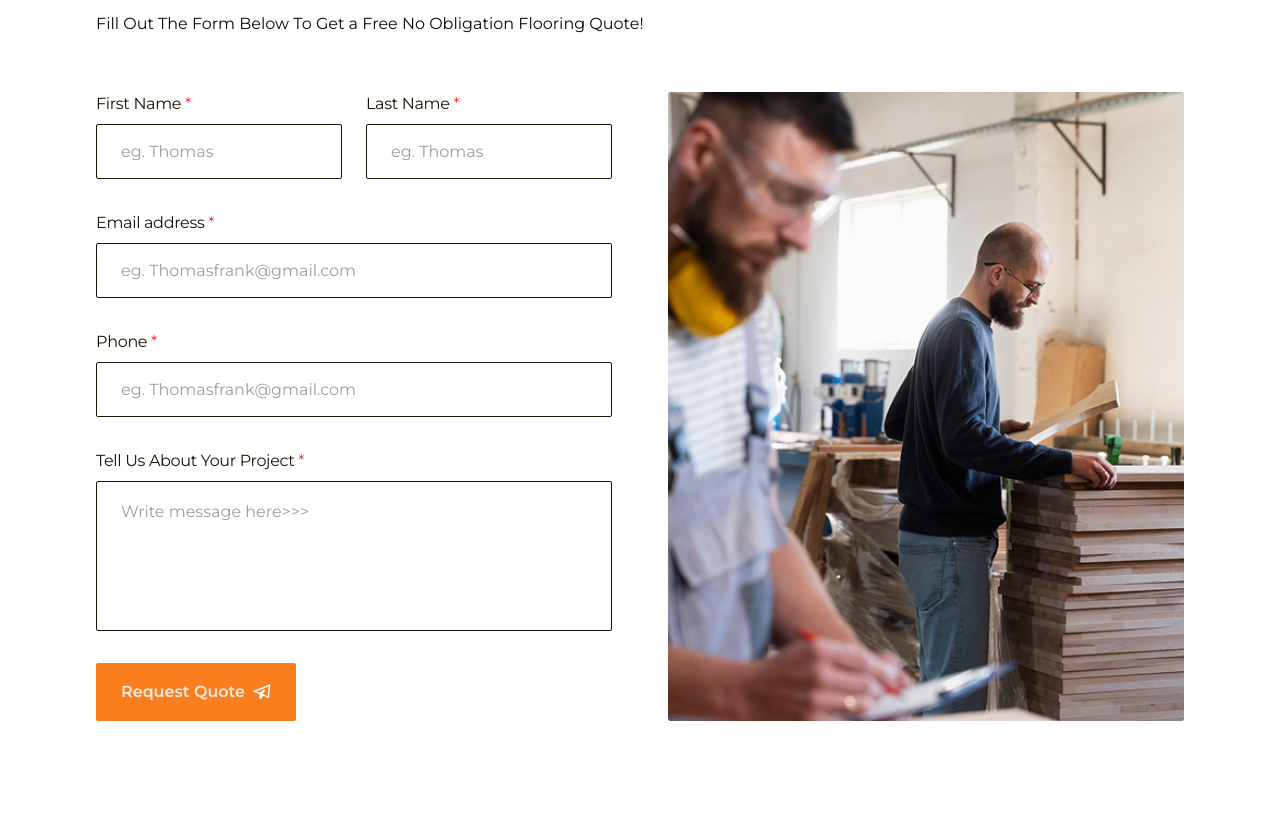
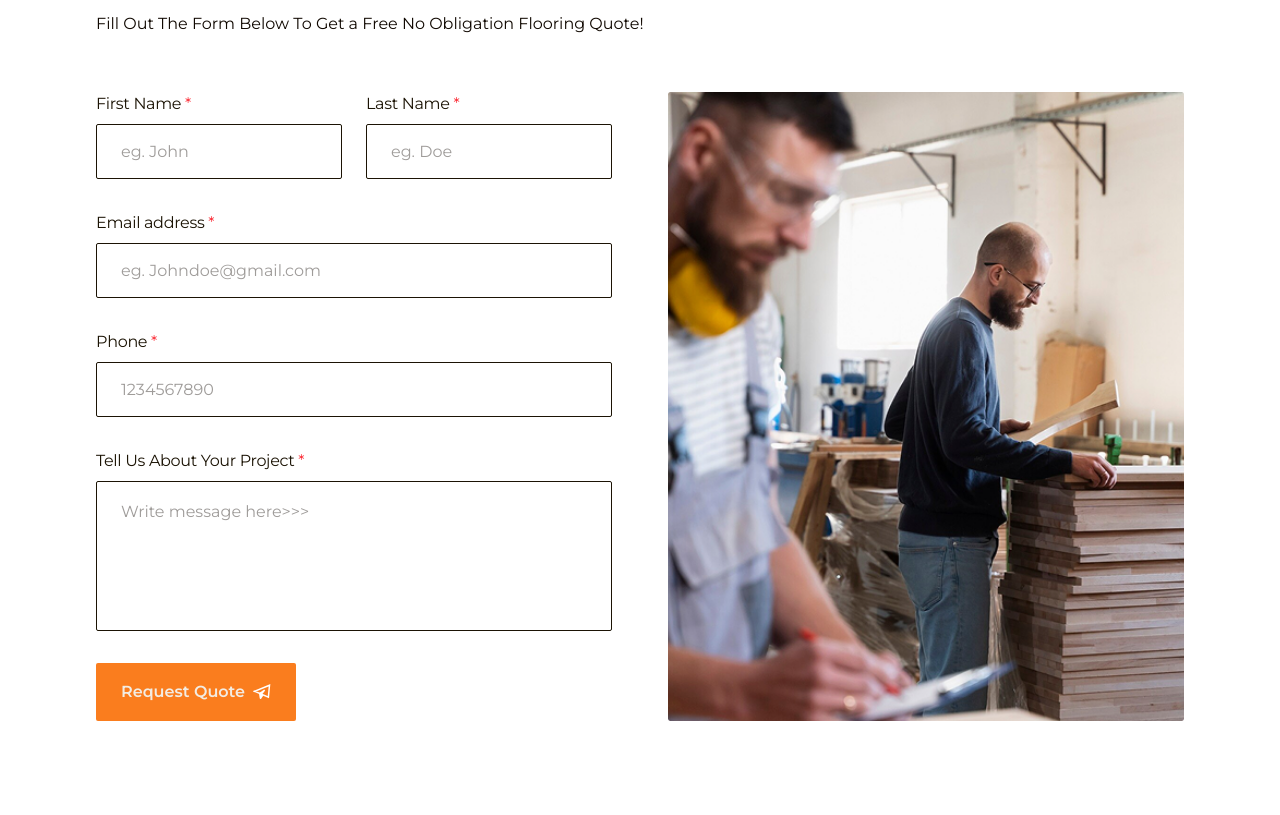
Before and after one commit to Tech-sensei/brs-flooring, a Next.js app: page /about in a window 1280 px wide. Shown: the part 1940-2755 px from the top of the page. Built offline with nearby package versions, Linux system fonts and the light colour scheme.

Commit message:
Update placeholders in contact form fields and customize Toastify styles

```diff
--- a/src/app/contact-us/page.jsx
+++ b/src/app/contact-us/page.jsx
@@ -192,7 +192,7 @@ const ContactUs = () => {
                 name="firstName"
                 value={formData.firstName}
                 onChange={handleChange}
-                placeholder="eg. Thomas"
+                placeholder="eg. John"
                 className={`w-full flex items-center gap-2 py-[18px] px-6 h-[55px] rounded-xs border border-[#1B1304] text-dark outline-none focus:border focus:border-[#1B1304] placeholder:text-dark/40 placeholder:font-normal placeholder:font-sans ${
                   errors.firstName ? "border-red-500" : "border-[#1B1304]"
                 }`}
@@ -211,7 +211,7 @@ const ContactUs = () => {
                 name="lastName"
                 value={formData.lastName}
                 onChange={handleChange}
-                placeholder="eg. Thomas"
+                placeholder="eg. Doe"
                 className={`w-full flex items-center gap-2 py-[18px] px-6 h-[55px] rounded-xs border border-[#1B1304] text-dark outline-none focus:border focus:border-[#1B1304] placeholder:text-dark/40 placeholder:font-normal placeholder:font-sans ${
                   errors.lastName ? "border-red-500" : "border-[#1B1304]"
                 }`}
@@ -231,7 +231,7 @@ const ContactUs = () => {
               name="email"
               value={formData.email}
               onChange={handleChange}
-              placeholder="eg. Thomasfrank@gmail.com"
+              placeholder="eg. johndoe@gmail.com"
               className={`w-full flex items-center gap-2 py-[18px] px-6 h-[55px] rounded-xs border border-[#1B1304] text-dark outline-none focus:border focus:border-[#1B1304] placeholder:text-dark/40 placeholder:font-normal placeholder:font-sans ${
                 errors.email ? "border-red-500" : "border-[#1B1304]"
               }`}
@@ -250,7 +250,7 @@ const ContactUs = () => {
               name="phoneNumber"
               value={formData.phoneNumber}
               onChange={handleChange}
-              placeholder="eg. Thomasfrank@gmail.com"
+              placeholder="1234567890"
               className={`w-full flex items-center gap-2 py-[18px] px-6 h-[55px] rounded-xs border border-[#1B1304] text-dark outline-none focus:border focus:border-[#1B1304] placeholder:text-dark/40 placeholder:font-normal placeholder:font-sans ${
                 errors.phoneNumber ? "border-red-500" : "border-[#1B1304]"
               }`}
--- a/src/app/globals.css
+++ b/src/app/globals.css
@@ -43,6 +43,15 @@
     padding-inline: 1rem;
   }
 }
+
+.Toastify__toast--success svg {
+  fill: #fa7d1e !important; /* Change check icon color */
+}
+
+.Toastify__progress-bar--success {
+  background: #fa7d1e !important;
+}
+
 html {
   scroll-behavior: smooth;
 }
--- a/src/app/layout.jsx
+++ b/src/app/layout.jsx
@@ -56,7 +56,16 @@ export default function RootLayout({ children }) {
       </Head>
       <body className={`${montserrat.variable} ${montserratAlt.variable} antialiased`}>
         <Header />
-        <ToastContainer position="top-center" autoClose={4000} hideProgressBar={false} closeOnClick transition={Slide}/>
+        <ToastContainer
+          position="bottom-center"
+          autoClose={4000}
+          hideProgressBar={false}
+          closeOnClick
+          transition={Slide}
+          toastStyle={{ backgroundColor: "#FFF" }}
+          progressStyle={{ backgroundColor: "#fa7d1e" }} // Custom progress bar color
+        />
+
         {children}
         <Footer />
       </body>
--- a/src/components/global/Header.jsx
+++ b/src/components/global/Header.jsx
@@ -13,7 +13,7 @@ const navMenu = [
   { id: 1, name: "Home", url: "/", hasChevron: false },
   { id: 2, name: "About", url: "/about", hasChevron: false },
   { id: 3, name: "Services", url: "/services", hasChevron: false },
-  { id: 4, name: "Projects", url: "/projects", hasChevron: false },
+  // { id: 4, name: "Projects", url: "/projects", hasChevron: false },
   { id: 5, name: "Contact", url: "/contact-us", hasChevron: false },
 ];
 
--- a/src/components/views/ContactSection.jsx
+++ b/src/components/views/ContactSection.jsx
@@ -1,10 +1,11 @@
 "use client";
-import React, { useState,useRef  } from "react";
+import React, { useState, useRef } from "react";
 import Image from "next/image";
 import { contactSectionImg } from "../../../public/assets/images";
 import emailjs from "@emailjs/browser";
 import { GrSend } from "react-icons/gr";
 import { toast } from "react-toastify";
+import { FaCheckCircle } from "react-icons/fa";
 
 const ContactSection = () => {
   const form = useRef();
@@ -54,8 +55,8 @@ const ContactSection = () => {
       const result = await emailjs.sendForm("service_eehh4hl", "template_ya9njxe", form.current, "2gw7Lwmm3mD6Te1u7");
 
       console.log(result.text);
-      toast.success("Message sent successfully! 🎉");
-      // setFormData({ firstName: "", lastName: "", email: "", phoneNumber: "", message: "" }); // Reset form
+      toast.success("Message sent successfully! 🎉", { icon: <FaCheckCircle size={24} color="#fa7d1e" /> });
+      setFormData({ firstName: "", lastName: "", email: "", phoneNumber: "", message: "" }); // Reset form
     } catch (error) {
       console.log(error.text);
       toast.error("Failed to send message. Try again.");
@@ -92,7 +93,7 @@ const ContactSection = () => {
                 name="firstName"
                 value={formData.firstName}
                 onChange={handleChange}
-                placeholder="eg. Thomas"
+                placeholder="eg. John"
                 className={`w-full flex items-center gap-2 py-[18px] px-6 h-[55px] rounded-xs border border-[#1B1304] text-dark outline-none focus:border focus:border-[#1B1304] placeholder:text-dark/40 placeholder:font-normal placeholder:font-sans ${
                   errors.firstName ? "border-red-500" : "border-[#1B1304]"
                 }`}
@@ -111,7 +112,7 @@ const ContactSection = () => {
                 name="lastName"
                 value={formData.lastName}
                 onChange={handleChange}
-                placeholder="eg. Thomas"
+                placeholder="eg. Doe"
                 className={`w-full flex items-center gap-2 py-[18px] px-6 h-[55px] rounded-xs border border-[#1B1304] text-dark outline-none focus:border focus:border-[#1B1304] placeholder:text-dark/40 placeholder:font-normal placeholder:font-sans ${
                   errors.lastName ? "border-red-500" : "border-[#1B1304]"
                 }`}
@@ -131,7 +132,7 @@ const ContactSection = () => {
               name="email"
               value={formData.email}
               onChange={handleChange}
-              placeholder="eg. Thomasfrank@gmail.com"
+              placeholder="eg. Johndoe@gmail.com"
               className={`w-full flex items-center gap-2 py-[18px] px-6 h-[55px] rounded-xs border border-[#1B1304] text-dark outline-none focus:border focus:border-[#1B1304] placeholder:text-dark/40 placeholder:font-normal placeholder:font-sans ${
                 errors.email ? "border-red-500" : "border-[#1B1304]"
               }`}
@@ -150,7 +151,7 @@ const ContactSection = () => {
               name="phoneNumber"
               value={formData.phoneNumber}
               onChange={handleChange}
-              placeholder="eg. Thomasfrank@gmail.com"
+              placeholder="1234567890"
               className={`w-full flex items-center gap-2 py-[18px] px-6 h-[55px] rounded-xs border border-[#1B1304] text-dark outline-none focus:border focus:border-[#1B1304] placeholder:text-dark/40 placeholder:font-normal placeholder:font-sans ${
                 errors.phoneNumber ? "border-red-500" : "border-[#1B1304]"
               }`}
@@ -178,7 +179,7 @@ const ContactSection = () => {
           </div>
 
           {/* submit btn */}
-        <button
+          <button
             type="submit"
             className="w-fit flex items-center justify-center gap-2 py-4 px-6 bg-orange rounded-xs border border-transparent transition-all duration-500 ease-in-out hover:border-orange hover:bg-transparent hover:text-orange text-white-10 text-base text-center font-sans font-semibold leading-normal cursor-pointer group"
           >
```
